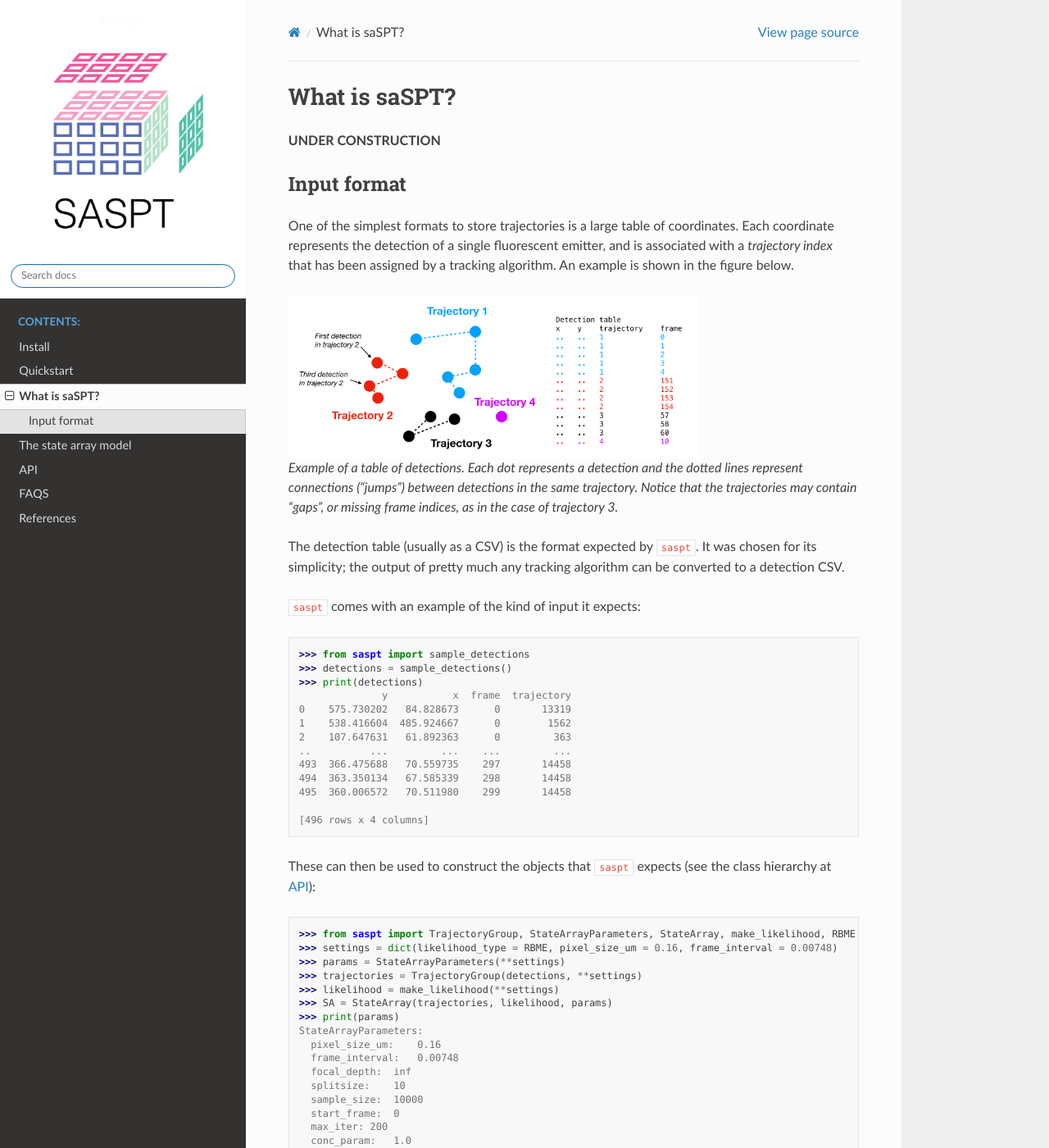
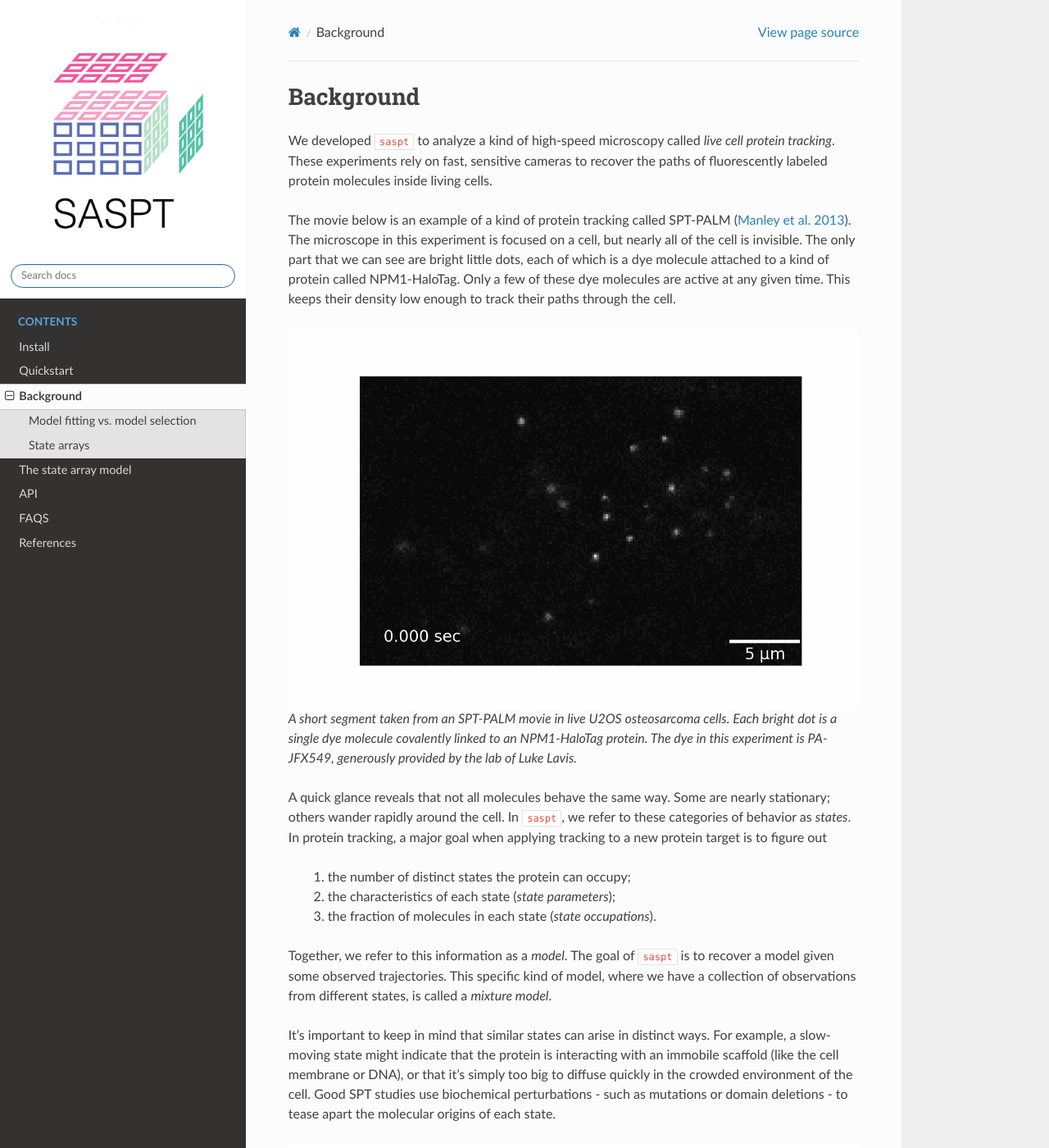
Before and after one commit to alecheckert/saspt, a Sphinx documentation site: the page built from doc/description.rst, in a window 1280 px wide and 1400 px high. Shown: the whole window at 82% size. Built offline with Sphinx 7.4.7 and the Read the Docs theme 2.0.0, drawn with Linux system fonts in a browser that asks for light colours; some of the changed text lies outside the part shown.

Commit message:
updated background section of documentation

```diff
--- a/doc/api/api.rst
+++ b/doc/api/api.rst
@@ -15,6 +15,7 @@ API
 .. toctree::
     :maxdepth: 2
 
+    input_format
     trajectorygroup
     likelihood
     statearrayparameters
--- a/doc/description.rst
+++ b/doc/description.rst
@@ -1,100 +1,89 @@
 .. _description_label:
 
-==============
-What is saSPT?
-==============
+==========
+Background
+==========
 
-**UNDER CONSTRUCTION**
+We developed ``saspt`` to analyze a kind of high-speed microscopy called
+*live cell protein tracking*. These experiments rely on fast, sensitive cameras to recover
+the paths of fluorescently labeled protein molecules inside living cells.
 
-Input format
+The movie below is an example of a kind of protein tracking called SPT-PALM
+(`Manley et al. 2013 <https://dx.doi.org/10.1016%2FS0076-6879(10)75005-9>`_).
+The microscope in this experiment is focused on a cell, but nearly all of the cell is
+invisible. The only part that we can see are bright little dots, each of which is a dye molecule
+attached to a kind of protein called NPM1-HaloTag. Only a few of these dye molecules
+are active at any given time. This keeps their density low enough to track their paths through
+the cell.
+
+.. figure:: _static/strobe_region_8_frames.gif
+
+    A short segment taken from an SPT-PALM movie in live U2OS osteosarcoma cells. Each bright dot is a single dye molecule covalently linked to an NPM1-HaloTag protein. The dye in this experiment is PA-JFX549, generously provided by the lab of Luke Lavis.
+
+A quick glance reveals that not all molecules behave
+the same way.
+Some are nearly stationary; others wander rapidly around the cell. In ``saspt``, we refer to these
+categories of behavior as *states*. In protein tracking, a major goal when applying tracking to a
+new protein target is to figure out
+
+    1. the number of distinct states the protein can occupy;
+    2. the characteristics of each state (*state parameters*);
+    3. the fraction of molecules in each state (*state occupations*).
+
+Together, we refer to this information as a *model*.
+The goal of ``saspt`` is to recover a model given some observed trajectories.
+This specific kind of model, where we have a collection of observations from different states, is called a
+*mixture model*.
+
+It's important to keep in mind that similar states can arise in distinct ways. For
+example, a slow-moving state might indicate that the protein is interacting with an immobile scaffold
+(like the cell membrane or DNA), or that it's simply too big to diffuse quickly in the crowded
+environment of the cell. Good SPT studies use biochemical perturbations - such as mutations or domain
+deletions - to tease apart the molecular origins of each state.
+
+.. figure:: _static/spt_palm.png
+
+    Schematic of the workflow for a live cell protein tracking experiment. A protein target is conjugated to a bright fluorescent label (in this case, a fluorescent dye molecule via a HaloTag domain). This label is then used to track the protein around inside the cell (*center*), producing a large set of short trajectories (*right*). A common goal in postprocessing is to use the set of trajectories to learn about the dynamics, or modes of mobility, exhibited by the protein target.
+
+Model fitting vs. model selection
+=================================
+
+Approaches to analyze protein tracking data fall into one of two categories:
+
+    1. *Model fitting*: we start with a known physical model. The goal is to fit the coefficients of that model given the observed data. Example: given a model with two Brownian states, recover the occupations and diffusion coefficients of each state.
+    2. *Model selection*: we start with some uncertainty in the physical model (often, but not always, because we don't know the number of states). The goal of inference is to recover both the model and its coefficients.
+
+Model selection is harder than model fitting. Some approaches, such as maximum likelihood inference,
+tend to exploit every degree of freedom we afford them in the model. As a result, when we increase model
+complexity (by adding new states, for instance), we get better (higher likelihood) models. But this is
+mostly because they explain *noise* better, rather than intrinsic properties of the system. Such models
+generalize poorly to new data.
+
+That's not very useful. Ideally we'd like to find the simplest model required to explain the observed data.
+Simple models often yield more intelligible insights into underlying behavior and generalize more cleanly
+to new data.
+
+A key insight of early research into Bayesian methods was that such methods "pruned away" superfluous
+complexity in a model, providing a natural mechanism for model selection. For instance, when
+provided with a mixture model with a large number of states,
+Bayesian inference tends to drive the most state occupations to zero.
+In the context of machine learning, this property is sometimes referred to
+as *automatic relevance determination* (ARD). A more familiar analogy may be Occam's razor: when two
+possible models can explain the data equally well, we favor the simpler one.
+
+State arrays
 ============
 
-One of the simplest formats to store trajectories is a large table of coordinates.
-Each coordinate represents the detection of a single fluorescent emitter, and is
-associated with a *trajectory index* that has been assigned by a tracking algorithm.
-An example is shown in the figure below.
+The *state array* is the model that underlies the ``saspt`` package. It takes trajectories from
+a protein tracking experiment and identifies a generative model for those trajectories, including
+the number of distinct states, their characteristics, and their occupations.
 
-.. figure:: _static/detection_table.png
-    :width: 500
-    :alt: Example table of detections.
+.. figure:: _static/state_array_schematic.png
+    :width: 400
 
-    Example of a table of detections. Each dot represents a detection and the dotted
-    lines represent connections ("jumps") between detections in the same trajectory.
-    Notice that the trajectories may contain "gaps", or missing frame indices, as in
-    the case of trajectory 3.
+To do so, it relies on a variational Bayesian inference routine that "prunes away"
+superfluous states on a large grid of possibilities, leading to minimal models that describe observed data.
+It is particularly designed to deal with two limitations of protein tracking datasets:
 
-The detection table (usually as a CSV) is the format expected by ``saspt``.
-It was chosen for its simplicity; the output of pretty much any tracking algorithm
-can be converted to a detection CSV.
-
-``saspt`` comes with an example of the kind of input it expects:
-
-.. code-block:: python
-
-    >>> from saspt import sample_detections
-    >>> detections = sample_detections()
-    >>> print(detections)
-                  y           x  frame  trajectory
-    0    575.730202   84.828673      0       13319
-    1    538.416604  485.924667      0        1562
-    2    107.647631   61.892363      0         363
-    ..          ...         ...    ...         ...
-    493  366.475688   70.559735    297       14458
-    494  363.350134   67.585339    298       14458
-    495  360.006572   70.511980    299       14458
-
-    [496 rows x 4 columns]
-
-These can then be used to construct the objects that ``saspt`` expects (see
-the class hierarchy at :ref:`api_label`):
-
-.. code-block:: python
-
-    >>> from saspt import TrajectoryGroup, StateArrayParameters, StateArray, make_likelihood, RBME
-    >>> settings = dict(likelihood_type = RBME, pixel_size_um = 0.16, frame_interval = 0.00748)
-    >>> params = StateArrayParameters(**settings)
-    >>> trajectories = TrajectoryGroup(detections, **settings)
-    >>> likelihood = make_likelihood(**settings)
-    >>> SA = StateArray(trajectories, likelihood, params)
-    >>> print(params)
-    StateArrayParameters:
-      pixel_size_um:    0.16
-      frame_interval:   0.00748
-      focal_depth:  inf
-      splitsize:    10
-      sample_size:  10000
-      start_frame:  0
-      max_iter: 200
-      conc_param:   1.0
-
-    >>> print(trajectories)
-    TrajectoryGroup:
-    n_detections:   434
-    n_jumps:    370
-    n_tracks:   64
-
-    >>> print(SA)
-    StateArray:
-      likelihood_type   : rbme
-      n_tracks          : 64
-      n_jumps           : 370
-      parameter_names   : ('diff_coef', 'loc_error')
-      shape             : (101, 36)
-
-Although this approach is explicit, it is usually easier to use one of the alternative constructors that produce a ``StateArray`` directly from a set of detections:
-
-.. code-block:: python
-
-    >>> SA = StateArray.from_detections(detections, **settings)
-
-This executes exactly the same steps implicitly:
-
-.. code-block:: python
-
-    >>> print(SA)
-    StateArray:
-      likelihood_type   : rbme
-      n_tracks          : 64
-      n_jumps           : 370
-      parameter_names   : ('diff_coef', 'loc_error')
-      shape             : (101, 36)
+    1. Trajectories are often very short, due to bleaching and defocalization. (See: :ref:`defocalization_label`)
+    2. Apparent motion in tracking experiments can come from *localization error*, imprecision in the subpixel estimate of each emitter's position.
--- a/doc/getting_started.rst
+++ b/doc/getting_started.rst
@@ -16,7 +16,7 @@ This is a quick guide to getting started with ``saspt``. It assumes you're famil
 with single particle tracking (SPT), have seen mixture models before, and have
 installed ``saspt``.
 For a more detailed explanation of ``saspt``'s purpose, model, and range of applicability,
-see :ref:`description_label`
+see :ref:`description_label`.
 
 Run state arrays on a single SPT experiment
 ===========================================
@@ -28,6 +28,8 @@ We'll use the sample set of trajectories that comes with ``saspt``:
     >>> import pandas as pd, numpy as np, matplotlib.pyplot as plt
     >>> from saspt import sample_detections, StateArray, RBME
     >>> detections = sample_detections()
+
+(The expected format for input trajectories is described under :ref:`input_format_label`.)
 
 Next, we'll set the parameters for a state array that uses mixtures of regular Brownian
 motions with localization error (RBMEs):
--- a/doc/model.rst
+++ b/doc/model.rst
@@ -237,7 +237,7 @@ priors are a kind of probability distribution called Dirichlet processes
 (essentially the infinite-dimensional version of a regular Dirichlet
 distribution).
 
-However, such models are unwieldy in practice. As MCMC methods, they are extremely computationally costly. This is particularly true for high-dimensional parameter vectors :math:`\boldsymbol{\theta}`, for which inference on any kind of practical timescale is basically impossible.
+In practice, however, such models are unwieldy. As MCMC methods, they are extremely computationally costly. This is particularly true for high-dimensional parameter vectors :math:`\boldsymbol{\theta}`, for which inference on any kind of practical timescale is basically impossible.
 So while they solve the problem of choosing :math:`K`, they introduce the
 equally dire problem of impractical runtimes.
 
```
Also changed, not shown: other parts of doc/model.rst (+2 -2 lines), doc/api/input_format.rst (added, +94 -0 lines), doc/faqs.rst (+39 -0 lines), doc/index.rst (+21 -6 lines), doc/_static/defocalization_0.png (added), doc/_static/defocalization_1.png (added), doc/_static/defocalization_2.png (added), doc/_static/spt_palm.png (added), doc/_static/state_array_schematic.png (added), doc/_static/strobe_region_8_frames.gif (added), doc/api/_static/detection_table.png (renamed from doc/_static/detection_table.png).
